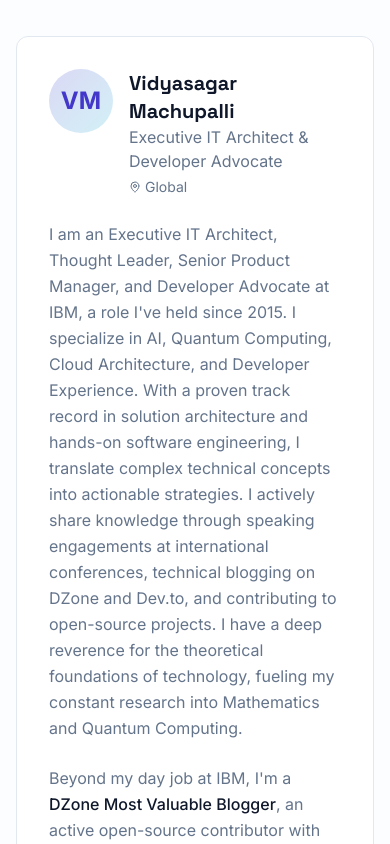
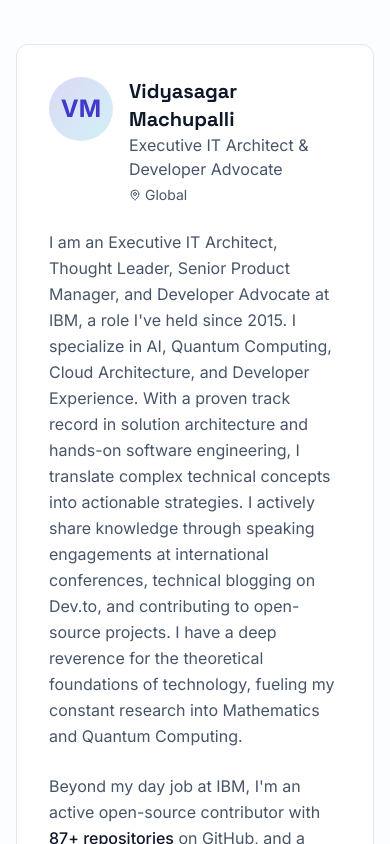
Before and after one commit to VidyasagarMSC/vmac-vibe-ag, a Next.js app: page / in a window 390 px wide. Shown: the part 980-1824 px from the top of the page. Built offline with nearby package versions, Linux system fonts and the light colour scheme.

Commit message:
refactor: Remove DZone content and enhance responsive styling and layout across various sections.

```diff
--- a/src/app/globals.css
+++ b/src/app/globals.css
@@ -57,8 +57,8 @@
 
   --muted: #f8fafc;
   /* Slate 50 */
-  --muted-foreground: #64748b;
-  /* Slate 500 */
+  --muted-foreground: #475569;
+  /* Slate 600 */
 
   --accent: #06b6d4;
   /* Cyan 500 */
@@ -89,8 +89,8 @@
 
   --muted: #0f172a;
   /* Slate 900 */
-  --muted-foreground: #94a3b8;
-  /* Slate 400 */
+  --muted-foreground: #cbd5e1;
+  /* Slate 300 */
 
   --accent: #22d3ee;
   /* Cyan 400 */
@@ -108,6 +108,38 @@
   background-color: var(--background);
   color: var(--foreground);
   font-family: var(--font-inter), sans-serif;
+  overflow-x: hidden;
+}
+
+.container {
+  width: 100%;
+  margin-left: auto;
+  margin-right: auto;
+  max-width: 100%;
+}
+
+@media (min-width: 640px) {
+  .container {
+    max-width: 640px;
+  }
+}
+
+@media (min-width: 768px) {
+  .container {
+    max-width: 768px;
+  }
+}
+
+@media (min-width: 1024px) {
+  .container {
+    max-width: 1024px;
+  }
+}
+
+@media (min-width: 1280px) {
+  .container {
+    max-width: 1280px;
+  }
 }
 
 h1,
--- a/src/components/sections/about.tsx
+++ b/src/components/sections/about.tsx
@@ -60,8 +60,7 @@
                                 </p>
 
                                 <p className="text-muted-foreground leading-relaxed">
-                                    Beyond my day job at IBM, I&apos;m a <span className="text-foreground font-medium">DZone Most Valuable Blogger</span>,
-                                    an active open-source contributor with <span className="text-foreground font-medium">87+ repositories</span> on GitHub,
+                                    Beyond my day job at IBM, I&apos;m an active open-source contributor with <span className="text-foreground font-medium">87+ repositories</span> on GitHub,
                                     and a frequent speaker at international tech conferences. I believe in the power of community and giving back
                                     through mentorship, blogging, and knowledge sharing.
                                 </p>
--- a/src/components/sections/contact.tsx
+++ b/src/components/sections/contact.tsx
@@ -21,7 +21,7 @@
                         Connect with me on social media or explore my work on GitHub.
                     </p>
 
-                    <div className="flex flex-wrap justify-center gap-4">
+                    <div className="grid grid-cols-2 sm:flex sm:flex-wrap justify-center gap-3 sm:gap-4">
                         {Object.entries(portfolioData.personal.social).map(([platform, link]) => (
                             link && (
                                 <a
@@ -29,7 +29,7 @@
                                     href={link}
                                     target="_blank"
                                     rel="noopener noreferrer"
-                                    className="inline-flex h-10 items-center justify-center rounded-md border border-input bg-background px-6 text-sm font-medium shadow-sm transition-colors hover:bg-accent hover:text-accent-foreground focus-visible:outline-none focus-visible:ring-1 focus-visible:ring-ring disabled:pointer-events-none disabled:opacity-50 capitalize"
+                                    className="inline-flex h-11 items-center justify-center rounded-md border border-input bg-background px-4 sm:px-6 text-sm font-medium shadow-sm transition-colors hover:bg-accent hover:text-accent-foreground focus-visible:outline-none focus-visible:ring-1 focus-visible:ring-ring disabled:pointer-events-none disabled:opacity-50 capitalize"
                                 >
                                     {platform}
                                 </a>
--- a/src/components/sections/experience.tsx
+++ b/src/components/sections/experience.tsx
@@ -42,7 +42,7 @@
                                     </span>
                                 </div>
 
-                                <div className="bg-secondary/20 p-6 rounded-lg border border-border/50 hover:border-primary/30 transition-colors">
+                                <div className="bg-secondary/20 p-5 md:p-6 rounded-lg border border-border/50 hover:border-primary/30 transition-colors">
                                     <h3 className="text-xl font-bold text-foreground font-heading">{job.role}</h3>
                                     <h4 className="text-base font-medium text-foreground/80 mb-3 flex items-center gap-2">
                                         @ {job.company}
--- a/src/components/sections/hero.tsx
+++ b/src/components/sections/hero.tsx
@@ -8,7 +8,7 @@
 
 export function Hero() {
     return (
-        <section className="relative min-h-[90vh] flex items-center justify-center overflow-hidden bg-background border-b border-border/40">
+        <section className="relative min-h-[90vh] flex items-center justify-center overflow-hidden bg-background border-b border-border/40 pt-20 md:pt-0">
             {/* Architectural Grid Background */}
             <div className="absolute inset-0 -z-10 bg-[linear-gradient(to_right,#80808012_1px,transparent_1px),linear-gradient(to_bottom,#80808012_1px,transparent_1px)] bg-[size:40px_40px] [mask-image:radial-gradient(ellipse_60%_50%_at_50%_50%,#000_70%,transparent_100%)]" />
 
@@ -32,7 +32,7 @@
                         initial={{ opacity: 0, y: 20 }}
                         animate={{ opacity: 1, y: 0 }}
                         transition={{ duration: 0.5, delay: 0.1 }}
-                        className="text-5xl md:text-7xl font-bold tracking-tight font-heading text-foreground"
+                        className="text-4xl md:text-7xl font-bold tracking-tight font-heading text-foreground px-4 md:px-0"
                     >
                         Architecting <span className="text-muted-foreground font-light italic">Intelligent</span> <br />
                         <span className="relative inline-block">
--- a/src/components/sections/projects.tsx
+++ b/src/components/sections/projects.tsx
@@ -17,10 +17,10 @@
                     className="mb-12"
                 >
                     <h2 className="text-3xl font-bold font-heading text-foreground mb-4 flex items-center gap-3">
-                        <Terminal className="h-8 w-8 text-primary" />
+                        <Terminal className="h-8 w-8 text-primary shrink-0" />
                         Selected Repositories
                     </h2>
-                    <p className="text-muted-foreground text-lg ml-11 border-l-2 border-primary/20 pl-4">
+                    <p className="text-muted-foreground text-lg ml-0 md:ml-11 border-l-2 border-primary/20 pl-4">
                         Open source contributions and architectural concepts.
                     </p>
                 </motion.div>
--- a/src/components/sections/skills.tsx
+++ b/src/components/sections/skills.tsx
@@ -47,7 +47,7 @@
                     </div>
 
                     {/* Awards Column */}
-                    <div className="bg-secondary/10 border border-border/60 rounded-xl p-8 h-fit">
+                    <div className="bg-secondary/10 border border-border/60 rounded-xl p-6 md:p-8 h-fit">
                         <h3 className="text-xl font-bold font-heading mb-6 flex items-center gap-2">
                             <Award className="h-5 w-5 text-primary" />
                             Recognition
--- a/src/data/portfolio.ts
+++ b/src/data/portfolio.ts
@@ -11,12 +11,11 @@
       linkedin: "https://www.linkedin.com/in/vidyasagarmsc",
       github: "https://github.com/vidyasagarmsc",
       twitter: "https://twitter.com/vidyasagarmsc",
-      website: "https://vidyasagarmsc.github.io",
-      dzone: "https://dzone.com/users/1152328/vidyasagarmsc.html"
+      website: "https://vidyasagarmsc.github.io"
     }
   },
   about: {
-    description: "I am an Executive IT Architect, Thought Leader, Senior Product Manager, and Developer Advocate at IBM, a role I've held since 2015. I specialize in AI, Quantum Computing, Cloud Architecture, and Developer Experience. With a proven track record in solution architecture and hands-on software engineering, I translate complex technical concepts into actionable strategies. I actively share knowledge through speaking engagements at international conferences, technical blogging on DZone and Dev.to, and contributing to open-source projects. I have a deep reverence for the theoretical foundations of technology, fueling my constant research into Mathematics and Quantum Computing.",
+    description: "I am an Executive IT Architect, Thought Leader, Senior Product Manager, and Developer Advocate at IBM, a role I've held since 2015. I specialize in AI, Quantum Computing, Cloud Architecture, and Developer Experience. With a proven track record in solution architecture and hands-on software engineering, I translate complex technical concepts into actionable strategies. I actively share knowledge through speaking engagements at international conferences, technical blogging on Dev.to, and contributing to open-source projects. I have a deep reverence for the theoretical foundations of technology, fueling my constant research into Mathematics and Quantum Computing.",
     interests: ["Artificial Intelligence", "Quantum Computing", "Cloud Architecture", "Developer Experience", "Open Source"]
   },
   experience: [
@@ -129,11 +128,6 @@
       year: "2024"
     },
     {
-      title: "DZone Most Valuable Blogger (MVB)",
-      issuer: "DZone",
-      year: "Ongoing"
-    },
-    {
       title: "Microsoft MVP Alumni",
       issuer: "Microsoft",
       year: "Previous"
@@ -146,12 +140,6 @@
   ],
   articles: {
     platforms: [
-      {
-        name: "DZone",
-        url: "https://dzone.com/users/1152328/vidyasagarmsc.html",
-        role: "MVB & Core Member",
-        stats: { posts: "50+", views: "550K+" }
-      },
       {
         name: "Dev.to",
         url: "https://dev.to/vidyasagarmsc",
```
Also changed, not shown: src/components/sections/articles.tsx (+1 -20 lines), 1 other file (tests, documents, lock files or other folders).
